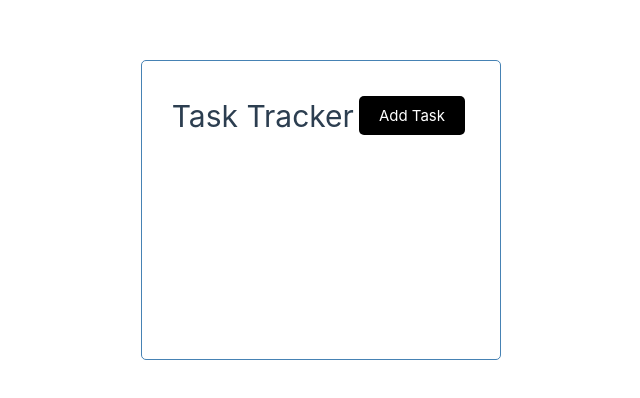
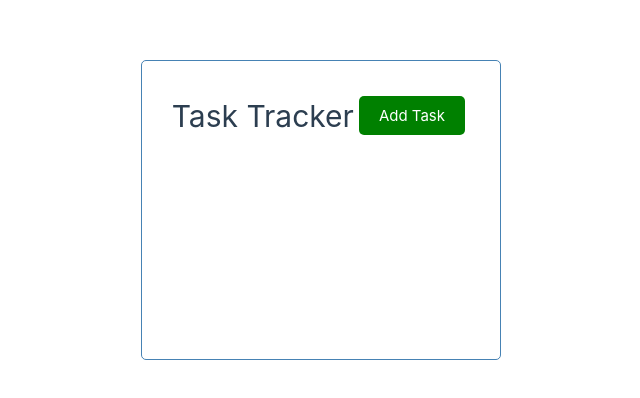
Before and after one commit to Notuc/Task-Tracker, a Vue app: page / in a window 1280 px wide. Shown: the part 190-588 px from the top of the page, without its empty margins (139-779 px from the left). Built offline with nearby package versions, Linux system fonts and the light colour scheme.

Commit message:
Update Button.vue

```diff
--- a/src/components/Button.vue
+++ b/src/components/Button.vue
@@ -1,11 +1,15 @@
 <template>
-    <button class="btn">
-        Add Task
+    <button :style="{background:color }" class="btn">
+        {{text}}
     </button>
 </template>
 
 <script>
     export default {
         name: 'Button',
+        props: {
+            text: String,
+            color: String
+        }
     }
 </script>
```
